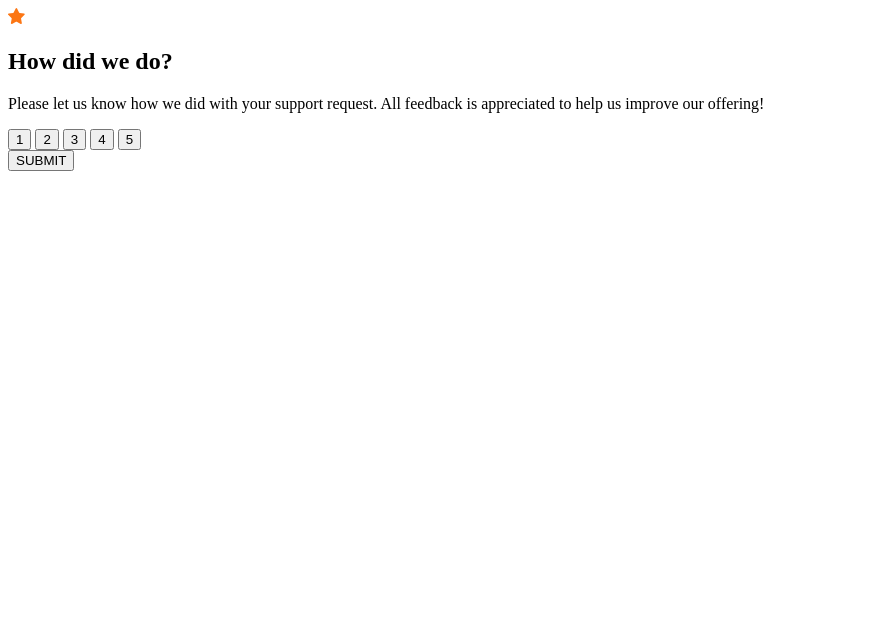
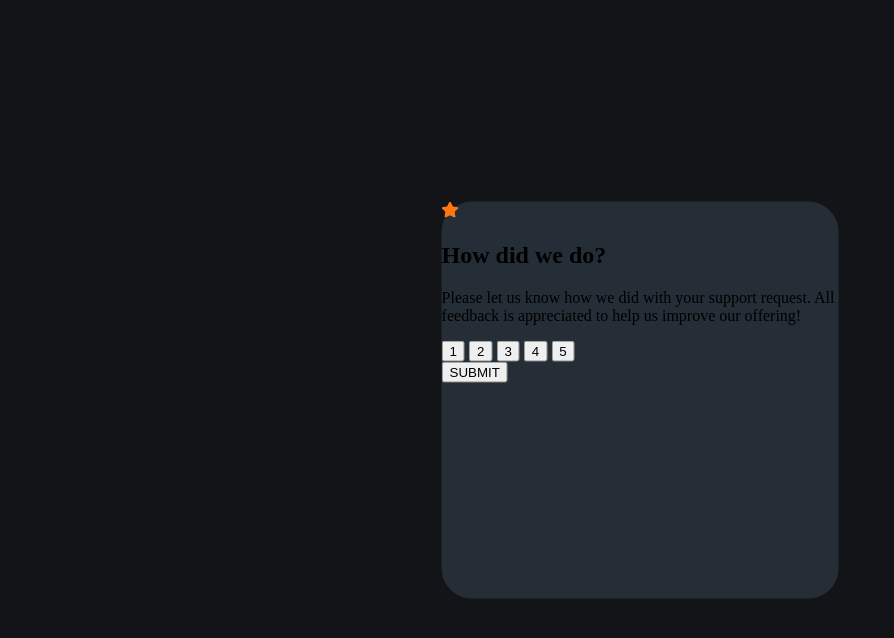
Before and after one commit to stibocode/interactive-rating-component, a plain HTML site: page index.html in a window 1280 px wide. Shown: the whole page, without its empty margins (0-894 px from the left). Drawn offline with Linux system fonts and the light colour scheme; files that its build step writes are made by us from their sources.

Commit message:
I added the CSS styles to index.html (center box). Commit 1.

```diff
--- a/cssStylesheets/indexStyle.css
+++ b/cssStylesheets/indexStyle.css
@@ -1,3 +1,19 @@
 body {
+  margin: 0;
   padding: 0;
+  /* background-image: url("/images/designs/desktop-design.jpg"); */
+  height: 100vh;
+  background-color: hsl(216, 12%, 8%);
 }
+
+.ratingGeneralBox {
+  position: absolute;
+  top: 50%;
+  left: 50%;
+  margin: auto;
+  width: 31vw;
+  height: 31vw;
+  transform: translate(-50%, -50%);
+  background-color: hsl(213, 19%, 18%);
+  border-radius: 30px;
+}
```
